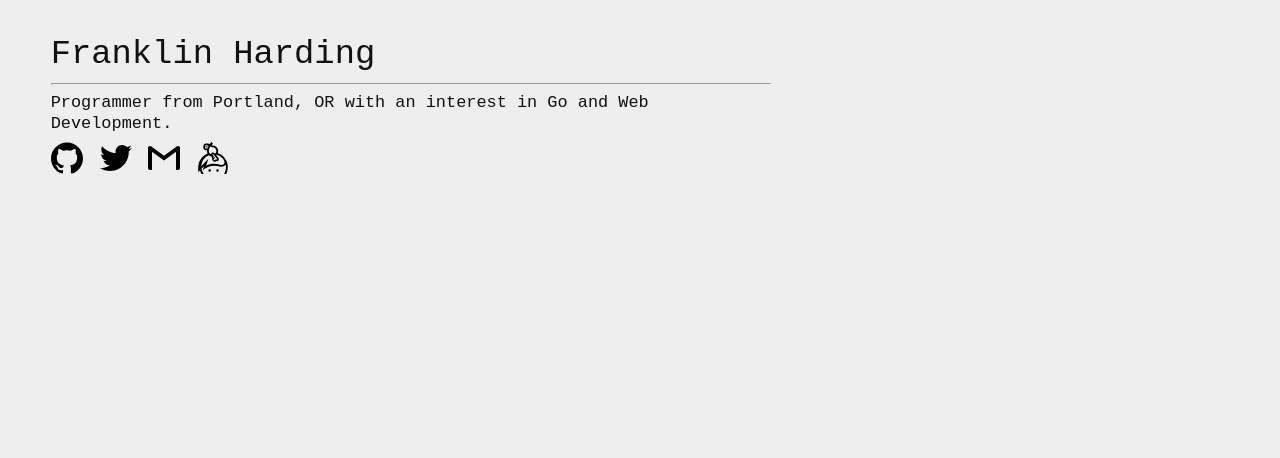
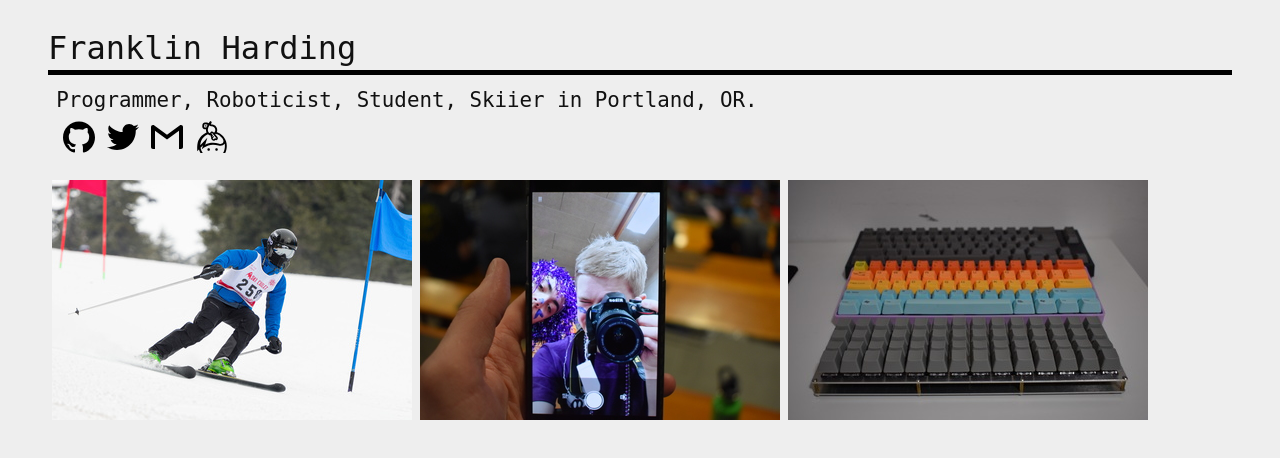
Before and after one commit to calebeby/fharding1.github.io, a plain HTML site: page index.html in a window 1280 px wide. Drawn offline with Linux system fonts and the light colour scheme.

Commit message:
Small redesign, add photso

```diff
--- a/css/style.css
+++ b/css/style.css
@@ -1,29 +1,40 @@
 body {
   padding: 2em 3em;
-  font-size: 1.3em;
-  max-width: 720px;
-  font-family: monospace;
-  line-height: 1.2;
+  font-family: "monospace", sans-serif;
+  background: #eee;
   color: #111;
-  background: #EEE;
 }
 
 #header {
-  display: flex;
-  align-items: center;
+  font-size: 2em;
+  border-bottom: thick solid black;
+  padding-bottom: 0.2em;
+  margin-bottom: 0.2em;
 }
 
-#name {
-  font-size: 2em;
-  margin-right: 1em;
+#main {
+  font-size: 1.3em;
+  padding: 0.4em;
 }
 
 #contact {
-	display: flex;
-	flex-direction: row;
+  display: flex;
+  padding: 0.5em 0;
 }
 
 #contact img {
-	width: 2rem;
-	margin: 0.5em 1em 0 0;
+  width: 2rem;
+  padding: 0 0.3em;
 }
+
+#photos {
+  display: flex;
+  flex-wrap: wrap;
+}
+
+#photos img {
+  max-width: 100%;
+  width: 360px;
+  align-self: center;
+  padding: 0.25em;
+}
--- a/index.html
+++ b/index.html
@@ -1,28 +1,52 @@
 <!DOCTYPE html>
 
 <html>
+
 <head>
   <title>Franklin Harding</title>
   <meta name="viewport" content="width=device-width, initial-scale=1.0">
   <link rel="stylesheet" type="text/css" href="css/reset.css">
   <link rel="stylesheet" type="text/css" href="css/style.css">
 </head>
+
 <body>
   <div id="header">
-      <div id="desc">
-        <h1 id="name">Franklin Harding</h1>
+    <div>
+      <h1>Franklin Harding</h1>
     </div>
   </div>
-    <hr>
 
   <div id="main">
-      <p>Programmer from Portland, OR with an interest in Go and Web Development.</p>
+    <p>Programmer, Roboticist, Student, Skiier in Portland, OR.</p>
     <ul id="contact">
-        <li><a href="https://github.com/fharding1"><img src="media/github.svg" alt="github"></a></li>
-        <li><a href="https://twitter.com/fharding0"><img src="media/twitter.svg" alt="twitter"></a></li>
-        <li><a href="mailto:franklinharding0.0@gmail.com"><img src="media/gmail.svg" alt="gmail"></a></li>
-        <li><a href="https://keybase.io/fharding"><img src="media/keybase.svg" alt="keybase"></a></li>
+      <li>
+        <a href="https://github.com/fharding1">
+          <img src="media/github.svg" alt="github">
+        </a>
+      </li>
+      <li>
+        <a href="https://twitter.com/fharding0">
+          <img src="media/twitter.svg" alt="twitter">
+        </a>
+      </li>
+      <li>
+        <a href="mailto:franklinharding0.0@gmail.com">
+          <img src="media/gmail.svg" alt="gmail">
+        </a>
+      </li>
+      <li>
+        <a href="https://keybase.io/fharding">
+          <img src="media/keybase.svg" alt="keybase">
+        </a>
+      </li>
     </ul>
   </div>
+
+  <div id="photos">
+    <img src="media/skiracing-resized.jpg"></img>
+    <img src="media/photography-resized.jpg"></img>
+    <img src="media/keyboards-resized.jpg"></img>
+  </div>
 </body>
+
 </html>
```
Also changed, not shown: media/keyboards-resized.jpg (added), media/keyboards.jpg (added), media/photography-resized.jpg (added), media/skiracing-resized.jpg (added), 2 other files. Lines whose indentation alone changed are shown as unchanged.
